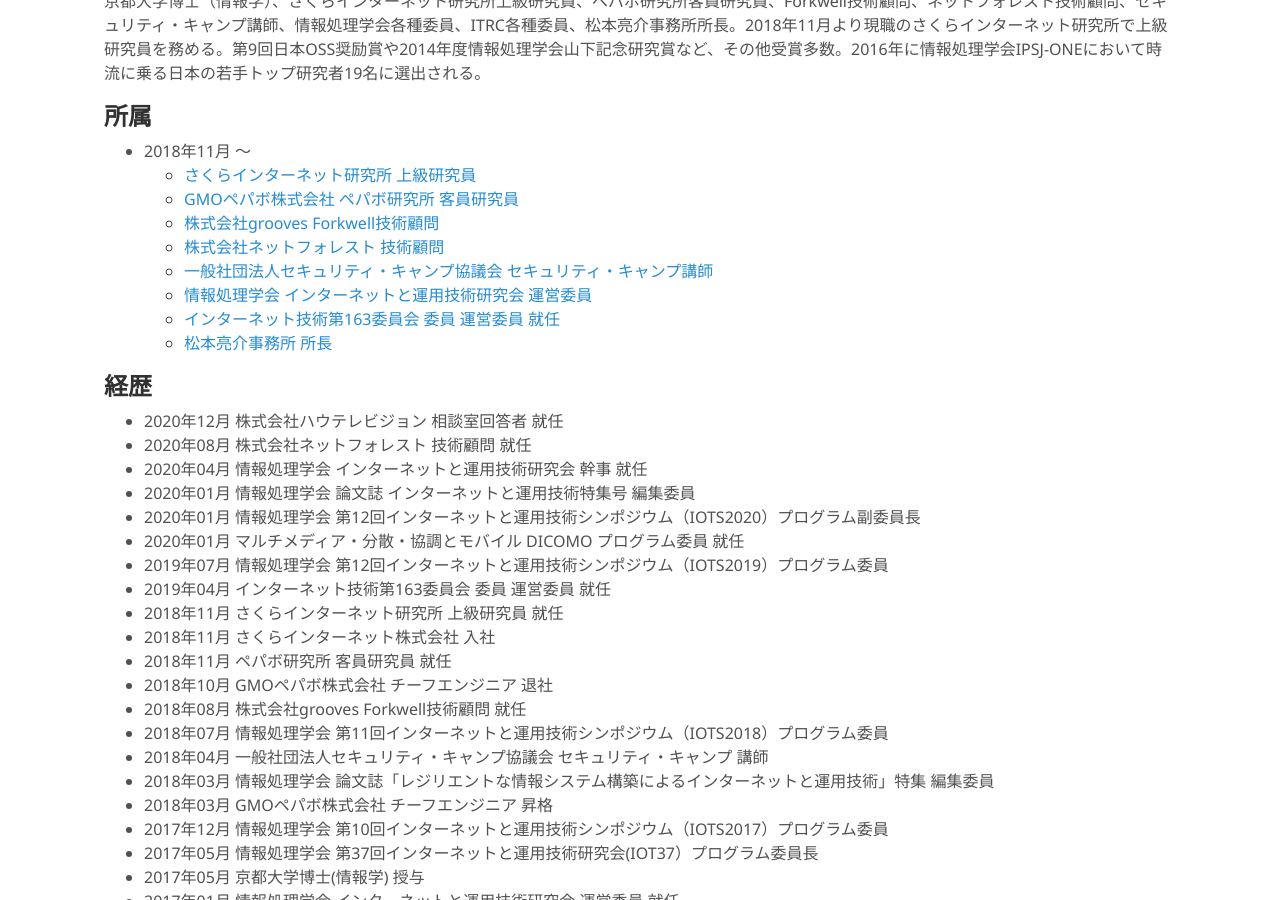
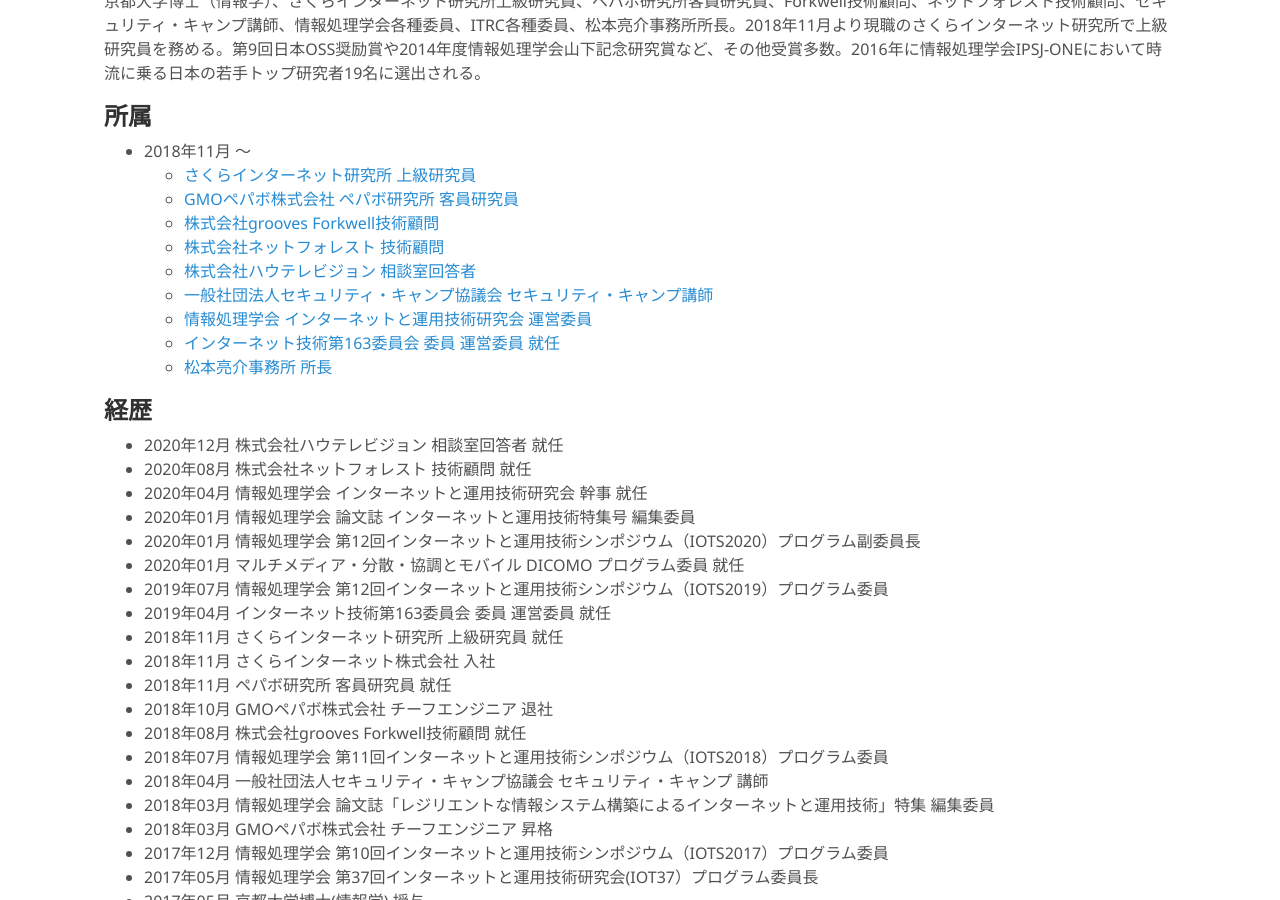
Before and after one commit to matsumotory/matsumotory, a Jekyll site: the page built from index.md, in a window 1280 px wide and 900 px high, scrolled down 571 px. Built offline with Jekyll 4.4.1, drawn with Linux system fonts in a browser that asks for light colours; our own code applies the rules of GitHub Pages for plain Markdown files.

Commit message:
所属追加

```diff
--- a/index.md
+++ b/index.md
@@ -26,6 +26,7 @@
   - [GMOペパボ株式会社 ペパボ研究所 客員研究員](https://rand.pepabo.com/)
   - [株式会社grooves Forkwell技術顧問](https://www.grooves.com/news/1598)
   - [株式会社ネットフォレスト 技術顧問](https://www.netforest.ad.jp/corporate/)
+  - [株式会社ハウテレビジョン 相談室回答者](https://howtelevision.co.jp/)
   - [一般社団法人セキュリティ・キャンプ協議会 セキュリティ・キャンプ講師](https://www.security-camp.or.jp/instructor/index.html)
   - [情報処理学会 インターネットと運用技術研究会 運営委員](https://www.iot.ipsj.or.jp/)
   - [インターネット技術第163委員会 委員 運営委員 就任](https://www.itrc.net/about/)
```
Also changed, not shown: 7 other files.
